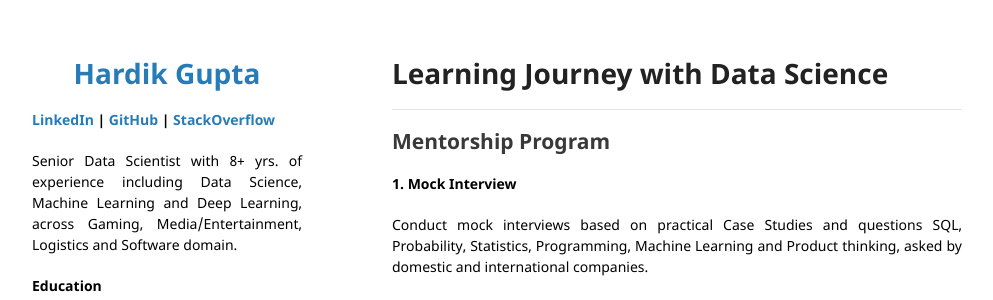
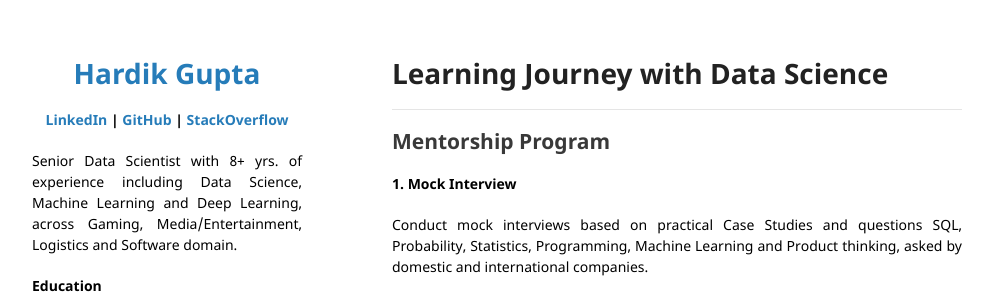
Before and after one commit to HardikLGupta/portfolio, a Jekyll site: the page built from index.md, in a window 1280 px wide. Shown: the top 300 px of the page, without its empty margins (143-1136 px from the left). Built offline with Jekyll 4.4.1, drawn with Linux system fonts in a browser that asks for light colours; our own code applies the rules of GitHub Pages for plain Markdown files.

Commit message:
Update _config.yml

```diff
--- a/_config.yml
+++ b/_config.yml
@@ -3,7 +3,7 @@ title: <p align="center"> Hardik Gupta </p>
 #logo: "/images/picture.png?raw=true"
 
 description:
-  <p style="font-weight:bold; align:center;">
+  <p style="font-weight:bold; text-align:center;">
   <a href="https://www.linkedin.com/in/hardiklgupta/">LinkedIn</a> |
   <a href="https://github.com/HardikLGupta">GitHub</a> |
   <a href="https://stackoverflow.com/users/3811401/hardik-gupta">StackOverflow</a>
```
